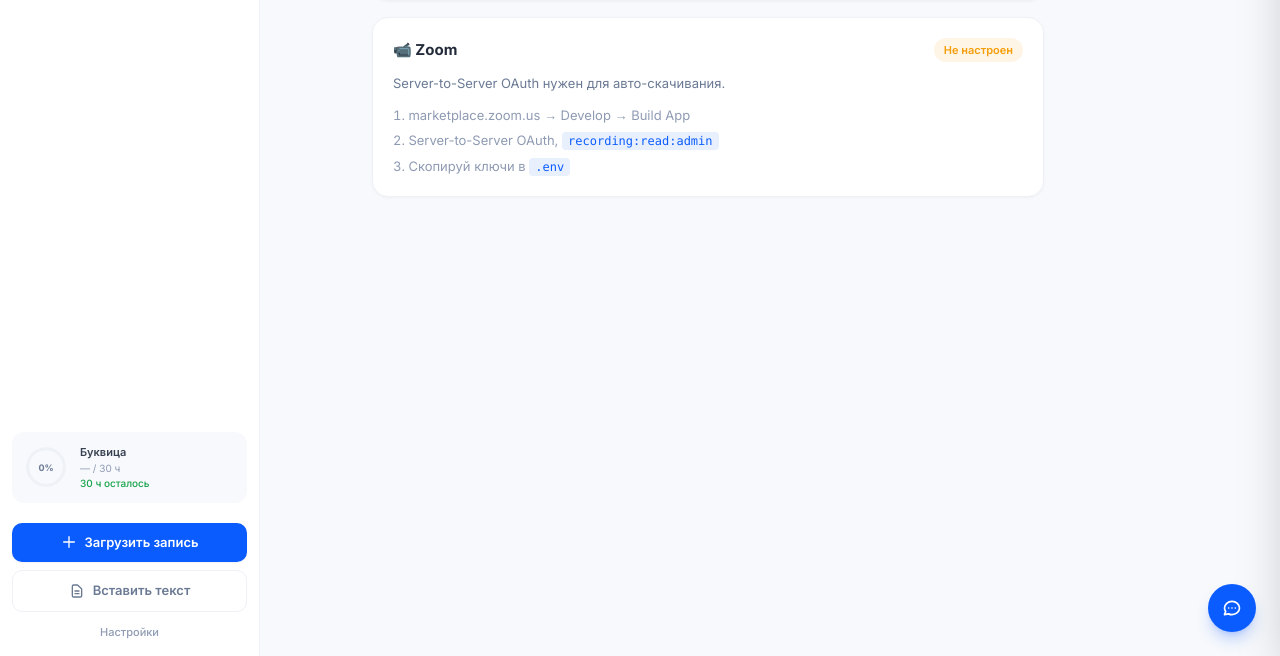
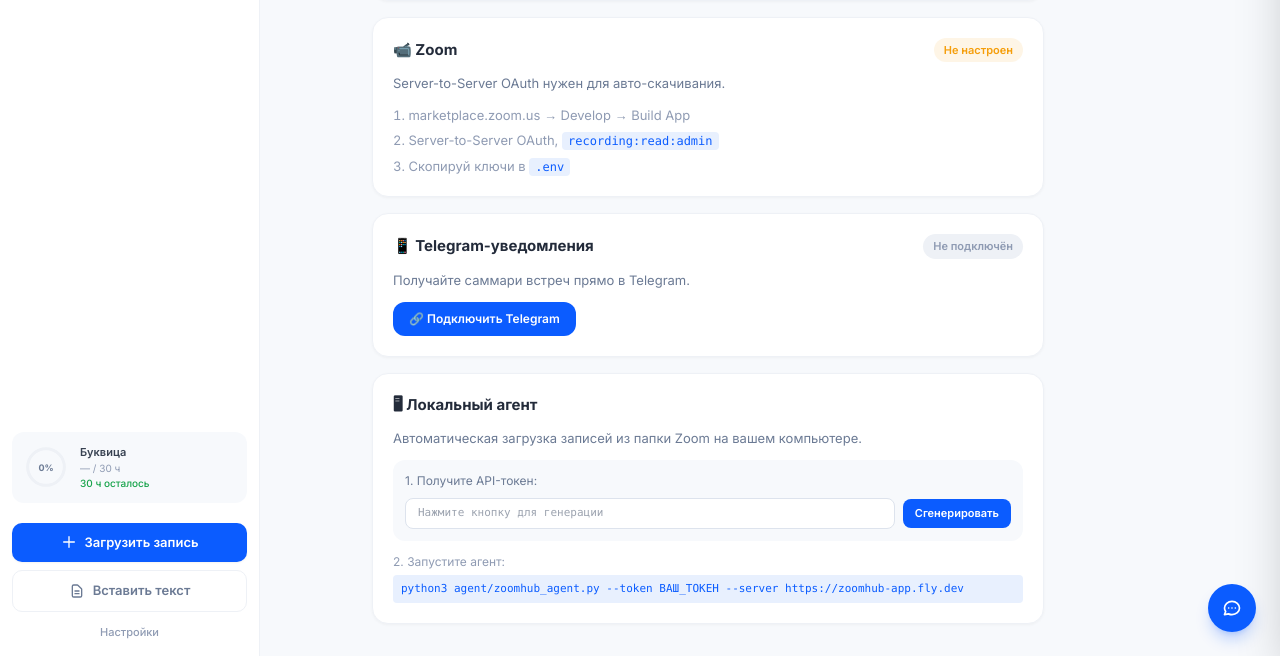
Before and after one commit to OlmasKotaullin/zoomhub, a Python web app: template app/templates/settings.html in a window 1280 px wide. Shown: the part 531-1187 px from the top of the page. Run offline with Jinja, Linux system fonts and the light colour scheme; the template is opened without the code that fills it: most values are stand-ins (such as "Sample title", 1, 10 or a date in 2020); some libraries are stand-ins or nearby versions.

Commit message:
Add Settings UI: Telegram notifications, Agent token, improved Zoom section
Co-Authored-By: Claude Opus 4.6 (1M context) <noreply@anthropic.com>

```diff
--- a/app/templates/settings.html
+++ b/app/templates/settings.html
@@ -103,6 +103,52 @@
     </ol>{% endif %}
   </div>
 
+  <!-- Telegram уведомления -->
+  <div class="z-card p-5 anim-up" style="animation-delay:0.16s">
+    <div class="flex items-center justify-between mb-3">
+      <h3 class="font-bold text-[15px]">📱 Telegram-уведомления</h3>
+      {% if user.telegram_chat_id %}
+        <span class="text-[11px] font-semibold text-ok bg-ok/10 px-2.5 py-1 rounded-full">Подключён</span>
+      {% else %}
+        <span class="text-[11px] font-semibold text-g-400 bg-g-100 px-2.5 py-1 rounded-full">Не подключён</span>
+      {% endif %}
+    </div>
+    {% if user.telegram_chat_id %}
+      <p class="text-[13px] text-g-500">После обработки каждой встречи вы получите саммари и задачи в Telegram.</p>
+      <p class="text-[12px] text-g-400 mt-2">Chat ID: {{ user.telegram_chat_id }}</p>
+    {% else %}
+      <p class="text-[13px] text-g-500 mb-3">Получайте саммари встреч прямо в Telegram.</p>
+      <a href="/api/agent/token" onclick="event.preventDefault(); getTelegramLink()"
+         class="inline-flex items-center gap-2 text-[12px] font-semibold px-4 py-2 rounded-xl bg-zoom text-white hover:bg-zoom-hover transition cursor-pointer">
+        🔗 Подключить Telegram
+      </a>
+    {% endif %}
+  </div>
+
+  <!-- Локальный агент -->
+  <div class="z-card p-5 anim-up" style="animation-delay:0.20s">
+    <div class="flex items-center justify-between mb-3">
+      <h3 class="font-bold text-[15px]">🖥 Локальный агент</h3>
+    </div>
+    <p class="text-[13px] text-g-500 mb-3">Автоматическая загрузка записей из папки Zoom на вашем компьютере.</p>
+    <div class="bg-g-50 rounded-xl p-3 mb-3">
+      <p class="text-[12px] text-g-500 mb-2">1. Получите API-токен:</p>
+      <div class="flex gap-2 items-center">
+        <input id="agentToken" type="text" readonly value="{{ user.agent_api_token or '' }}" placeholder="Нажмите кнопку для генерации"
+               class="flex-1 px-3 py-1.5 border border-g-200 rounded-lg text-[11px] font-mono bg-white">
+        <button onclick="generateAgentToken()" class="text-[11px] font-semibold px-3 py-1.5 rounded-lg bg-zoom text-white hover:bg-zoom-hover transition">
+          {{ 'Скопировать' if user.agent_api_token else 'Сгенерировать' }}
+        </button>
+      </div>
+    </div>
+    <div class="text-[12px] text-g-400">
+      <p>2. Запустите агент:</p>
+      <code class="block mt-1 text-zoom font-mono bg-zoom-light px-2 py-1.5 rounded text-[11px] break-all">
+        python3 agent/zoomhub_agent.py --token ВАШ_ТОКЕН --server https://zoomhub-app.fly.dev
+      </code>
+    </div>
+  </div>
+
 </div>
 
 <script>
@@ -125,5 +171,25 @@ function switchTranscription(provider) {
     if (data.status === 'ok') location.reload();
   });
 }
+
+function getTelegramLink() {
+  fetch('/api/agent/token').then(r => r.json()).then(data => {
+    if (data.token) {
+      const link = 'https://t.me/ZoomHub_notify_bot?start=' + data.token;
+      window.open(link, '_blank');
+    }
+  });
+}
+
+function generateAgentToken() {
+  fetch('/api/agent/token').then(r => r.json()).then(data => {
+    if (data.token) {
+      document.getElementById('agentToken').value = data.token;
+      navigator.clipboard.writeText(data.token).then(() => {
+        alert('Токен скопирован в буфер обмена');
+      });
+    }
+  });
+}
 </script>
 {% endblock %}
```
